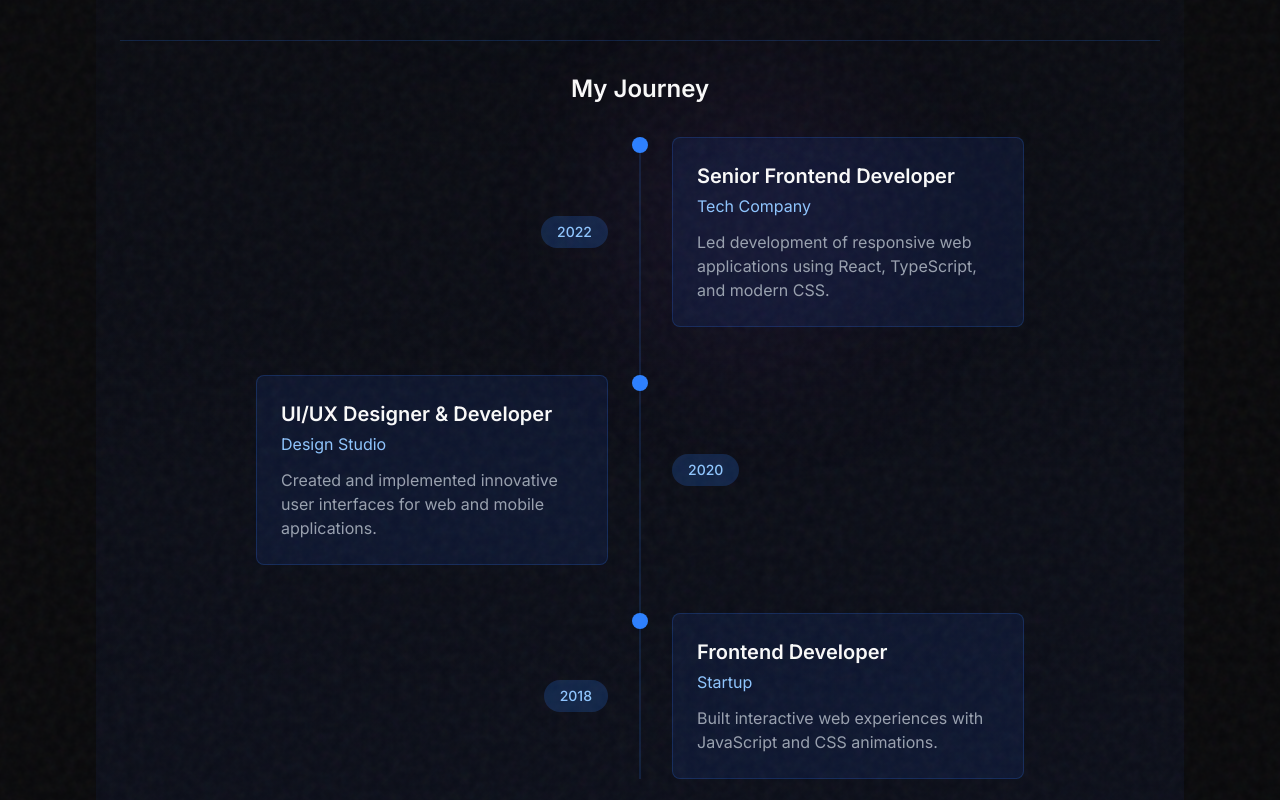
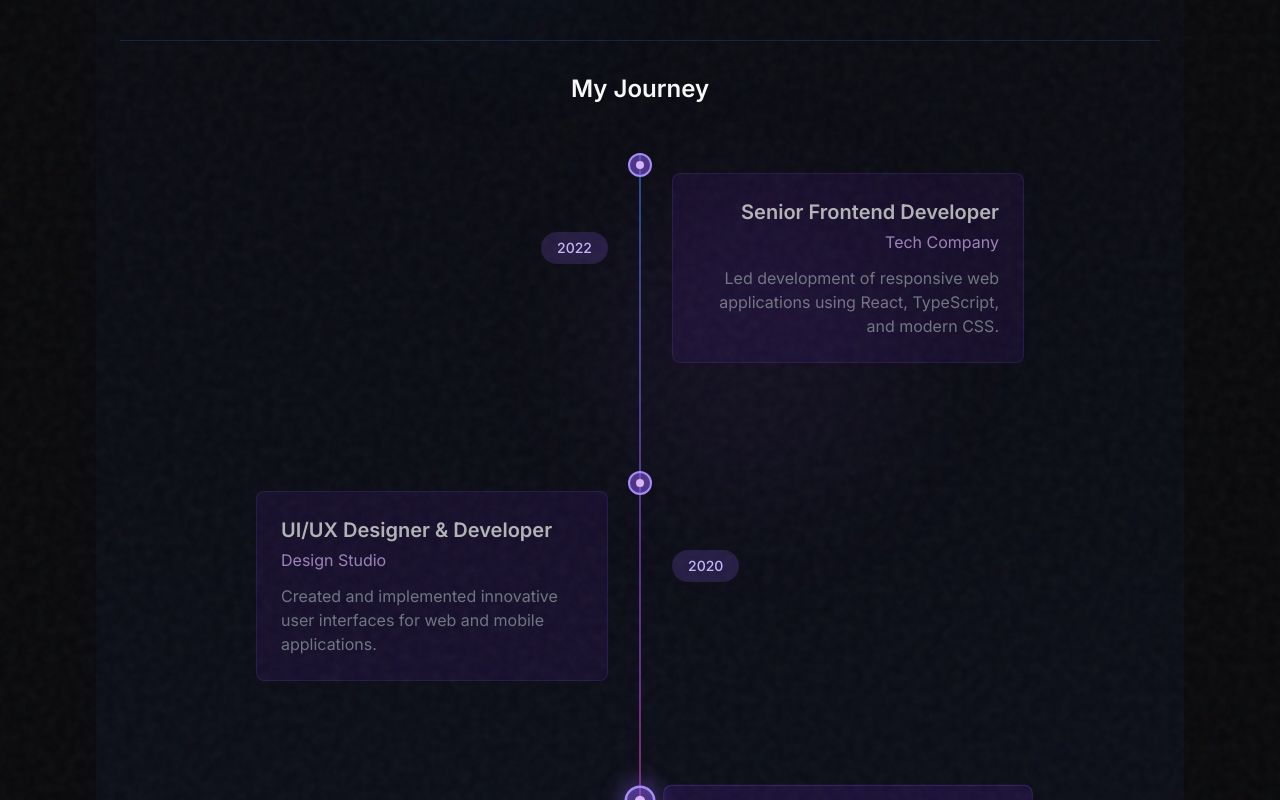
Before and after one commit to Zive2001/zive-portfolio-latest, a Next.js app: page / in a window 1280 px wide. Shown: the part 1460-2260 px from the top of the page. Built offline with nearby package versions, Linux system fonts and the light colour scheme.

Commit message:
Enhance button styles and animations; update scrollbar visibility and improve skills section layout

```diff
--- a/src/app/globals.css
+++ b/src/app/globals.css
@@ -79,3 +79,24 @@
 .animate-float {
   animation: float 6s ease-in-out infinite;
 }
+
+html, body {
+  scrollbar-width: none; /* Firefox */
+  -ms-overflow-style: none; /* IE and Edge */
+  overflow-x: hidden; /* Hide horizontal scrollbar by default */
+}
+
+/* Hide scrollbars for WebKit browsers (Chrome, Safari) */
+::-webkit-scrollbar {
+  display: none;
+}
+
+/* Optional: If you want to hide scrollbars only on the main content but keep them on specific elements */
+.keep-scrollbar {
+  scrollbar-width: auto; /* Firefox */
+  -ms-overflow-style: auto; /* IE and Edge */
+}
+
+.keep-scrollbar::-webkit-scrollbar {
+  display: block;
+}
--- a/src/components/sections/About.tsx
+++ b/src/components/sections/About.tsx
@@ -1,12 +1,13 @@
 "use client";
-import React, { useRef } from 'react';
-import { motion, useScroll, useTransform } from 'framer-motion';
+import React, { useRef, useState, useEffect } from 'react';
+import { motion, useScroll, useTransform, AnimatePresence } from 'framer-motion';
 import { ScrollAnimation } from '../animations/ScrollAnimations';
 import { Button } from '../ui/Button';
 import { FileText, Github, Linkedin, Twitter } from 'lucide-react';
 
 export const About = () => {
   const sectionRef = useRef(null);
+  const timelineRef = useRef(null);
   const { scrollYProgress } = useScroll({
     target: sectionRef,
     offset: ["start end", "end start"]
@@ -14,6 +15,37 @@ export const About = () => {
 
   const y = useTransform(scrollYProgress, [0, 1], [50, -50]);
   const opacity = useTransform(scrollYProgress, [0, 0.2, 0.8, 1], [0, 1, 1, 0]);
+
+  // Create a separate scroll progress for the timeline section
+  const { scrollYProgress: timelineProgress } = useScroll({
+    target: timelineRef,
+    offset: ["start center", "end center"]
+  });
+
+  // Track active timeline item
+  const [activeIndex, setActiveIndex] = useState(0);
+
+  // Update active item based on scroll position
+  useEffect(() => {
+    const unsubscribe = timelineProgress.onChange(value => {
+      // Map the 0-1 progress to our timeline items
+      // For 3 items, we'd want to split into 3 sections: 0-0.33, 0.33-0.66, 0.66-1
+      const itemCount = timelineItems.length;
+      const itemThreshold = 1 / itemCount;
+
+      // Calculate which item should be active based on current scroll progress
+      const newActiveIndex = Math.min(
+        Math.floor(value / itemThreshold),
+        itemCount - 1
+      );
+
+      if (newActiveIndex !== activeIndex) {
+        setActiveIndex(newActiveIndex);
+      }
+    });
+
+    return () => unsubscribe();
+  }, [timelineProgress, activeIndex]);
 
   const timelineItems = [
     {
@@ -140,47 +172,148 @@ export const About = () => {
           </div>
         </div>
 
-        {/* Timeline section - now full width below the about content */}
-        <div className="mt-16 pt-8 border-t border-blue-500/20">
+        {/* Timeline section - now with dynamic scroll animation */}
+        <div
+          ref={timelineRef}
+          className="mt-16 pt-8 border-t border-blue-500/20"
+        >
           <ScrollAnimation animation="fade-up">
-            <h3 className="text-2xl font-semibold mb-8 text-center">My Journey</h3>
+            <h3 className="text-2xl font-semibold mb-12 text-center">My Journey</h3>
 
-            <div className="relative max-w-3xl mx-auto">
-              {/* Timeline line */}
-              <div className="absolute left-1/2 top-0 bottom-0 w-px bg-blue-500/30 transform -translate-x-1/2" />
+            <div className="relative max-w-3xl mx-auto min-h-[600px]">
+              {/* Timeline line with progress animation */}
+              <div className="absolute left-1/2 top-0 bottom-0 w-px bg-blue-500/10 transform -translate-x-1/2">
+                {/* Animated progress overlay */}
+                <motion.div
+                  className="absolute top-0 left-0 right-0 bg-gradient-to-b from-blue-500 via-purple-500 to-pink-500"
+                  style={{
+                    height: useTransform(
+                      timelineProgress,
+                      [0, 1],
+                      ["0%", "100%"]
+                    )
+                  }}
+                />
+              </div>
 
-              {/* Timeline items */}
-              <div className="space-y-12">
+              {/* Timeline items - now with animated nodes */}
+              <div className="space-y-32">
                 {timelineItems.map((item, index) => (
-                  <ScrollAnimation
+                  <div
                     key={index}
-                    animation={index % 2 === 0 ? "fade-right" : "fade-left"}
-                    delay={index * 0.1}
-                    className="relative"
+                    className={`relative ${index % 2 === 0 ? 'md:text-right' : 'md:text-left'}`}
                   >
                     <div className={`flex flex-col ${index % 2 === 0 ? 'md:flex-row' : 'md:flex-row-reverse'} items-center`}>
-                      {/* Timeline dot */}
-                      <div className="absolute left-1/2 top-0 w-4 h-4 rounded-full bg-blue-500 transform -translate-x-1/2 z-10" />
+                      {/* Animated timeline node */}
+                      <motion.div
+                        className={`absolute left-1/2 top-0 w-6 h-6 rounded-full border-2 border-blue-500 bg-blue-900 transform -translate-x-1/2 z-10 flex items-center justify-center transition-all duration-500 ease-out ${index <= activeIndex ? 'border-purple-400' : ''}`}
+                        animate={{
+                          scale: index === activeIndex ? 1.3 : 1,
+                          backgroundColor: index <= activeIndex
+                            ? 'rgba(139, 92, 246, 0.5)' // purple-500 with opacity
+                            : 'rgba(30, 64, 175, 0.3)', // blue-900 with opacity
+                          borderColor: index <= activeIndex
+                            ? '#a78bfa' // purple-400
+                            : '#3b82f6', // blue-500
+                          boxShadow: index === activeIndex
+                            ? '0 0 15px 5px rgba(139, 92, 246, 0.3)'
+                            : 'none'
+                        }}
+                      >
+                        {/* Inner dot indicator */}
+                        <motion.div
+                          className="w-2 h-2 rounded-full"
+                          animate={{
+                            backgroundColor: index <= activeIndex
+                              ? '#d8b4fe' // purple-300
+                              : '#93c5fd' // blue-300
+                          }}
+                        />
+                      </motion.div>
 
                       {/* Year tag - positioned differently based on even/odd */}
-                      <div className={`mb-4 md:mb-0 md:w-1/2 ${index % 2 === 0 ? 'md:text-right md:pr-8' : 'md:text-left md:pl-8'}`}>
-                        <span className="inline-block px-4 py-1.5 rounded-full text-sm font-medium bg-blue-500/20 text-blue-300">
+                      <div className={`mb-8 md:mb-0 md:w-1/2 ${index % 2 === 0 ? 'md:text-right md:pr-8' : 'md:text-left md:pl-8'}`}>
+                        <motion.span
+                          className="inline-block px-4 py-1.5 rounded-full text-sm font-medium bg-blue-500/20 text-blue-300"
+                          animate={{
+                            backgroundColor: index <= activeIndex
+                              ? 'rgba(139, 92, 246, 0.2)' // purple-500 with opacity
+                              : 'rgba(59, 130, 246, 0.2)', // blue-500 with opacity
+                            color: index <= activeIndex
+                              ? '#c4b5fd' // purple-300
+                              : '#93c5fd' // blue-300
+                          }}
+                        >
                           {item.year}
-                        </span>
+                        </motion.span>
                       </div>
 
-                      {/* Content - positioned differently based on even/odd */}
+                      {/* Content card - with animation based on active state */}
                       <div className={`md:w-1/2 ${index % 2 === 0 ? 'md:pl-8' : 'md:pr-8'}`}>
-                        <div className="bg-blue-900/20 border border-blue-500/20 rounded-lg p-6 hover:bg-blue-800/20 transition-colors duration-300">
+                        <motion.div
+                          className="bg-blue-900/20 border border-blue-500/20 rounded-lg p-6 transition-all duration-300"
+                          initial={{ opacity: 0.7, y: 20 }}
+                          animate={{
+                            opacity: index === activeIndex ? 1 : 0.7,
+                            y: index === activeIndex ? 0 : 20,
+                            backgroundColor: index <= activeIndex
+                              ? 'rgba(91, 33, 182, 0.2)' // purple-800 with opacity
+                              : 'rgba(30, 58, 138, 0.2)', // blue-900 with opacity
+                            borderColor: index <= activeIndex
+                              ? 'rgba(139, 92, 246, 0.2)' // purple-500 with opacity
+                              : 'rgba(59, 130, 246, 0.2)', // blue-500 with opacity
+                            scale: index === activeIndex ? 1.05 : 1
+                          }}
+                          transition={{
+                            duration: 0.5,
+                            ease: [0.4, 0.0, 0.2, 1]
+                          }}
+                        >
                           <h4 className="text-xl font-semibold mb-1">{item.title}</h4>
-                          <p className="text-blue-300 mb-3">{item.company}</p>
+                          <p className={`mb-3 transition-colors duration-300 ${
+                            index <= activeIndex ? 'text-purple-300' : 'text-blue-300'
+                          }`}>{item.company}</p>
                           <p className="text-gray-400">{item.description}</p>
-                        </div>
+                        </motion.div>
                       </div>
                     </div>
-                  </ScrollAnimation>
+                  </div>
                 ))}
               </div>
+
+              {/* Fancy scrolling indicator */}
+              <motion.div
+                className="absolute bottom-0 left-1/2 transform -translate-x-1/2 flex flex-col items-center opacity-50 pointer-events-none"
+                animate={{
+                  opacity: activeIndex === timelineItems.length - 1 ? 0 : [0.5, 0.8, 0.5],
+                  y: activeIndex === timelineItems.length - 1 ? 20 : [0, 10, 0]
+                }}
+                transition={{
+                  repeat: Infinity,
+                  duration: 2,
+                  ease: "easeInOut"
+                }}
+                style={{
+                  display: activeIndex === timelineItems.length - 1 ? 'none' : 'flex'
+                }}
+              >
+                <p className="text-xs text-blue-300 mb-2">Scroll to continue the journey</p>
+                <svg width="20" height="30" viewBox="0 0 20 30" fill="none" xmlns="http://www.w3.org/2000/svg">
+                  <rect x="1" y="1" width="18" height="28" rx="9" stroke="#3B82F6" strokeWidth="2"/>
+                  <motion.circle
+                    cx="10"
+                    cy="10"
+                    r="4"
+                    fill="#3B82F6"
+                    animate={{ y: [0, 10, 0] }}
+                    transition={{
+                      repeat: Infinity,
+                      duration: 5,
+                      ease: "easeInOut"
+                    }}
+                  />
+                </svg>
+              </motion.div>
             </div>
           </ScrollAnimation>
         </div>
--- a/src/components/ui/Button.tsx
+++ b/src/components/ui/Button.tsx
@@ -56,7 +56,7 @@ const Button: React.FC<ButtonProps> = ({
       {...(props as React.ComponentProps<typeof motion.button>)}
     >
       {/* Background animation */}
-      <span className="absolute inset-0 w-full h-full bg-gradient-to-r from-blue-500 to-purple-500 opacity-0 group-hover:opacity-20 transition-opacity duration-300" />
+      <span className="absolute inset-0 w-full h-full bg-gradient-to-r from-[#10A4EA] to-[#EEBE49] opacity-0 group-hover:opacity-20 transition-opacity duration-300" />
 
       {/* Content with icon */}
       <span className="relative flex items-center justify-center gap-2">
```
Also changed, not shown: src/components/sections/Hero.tsx (+43 -0 lines), src/components/sections/Skills.tsx (+34 -16 lines), public/images/ch2.gif (added).
